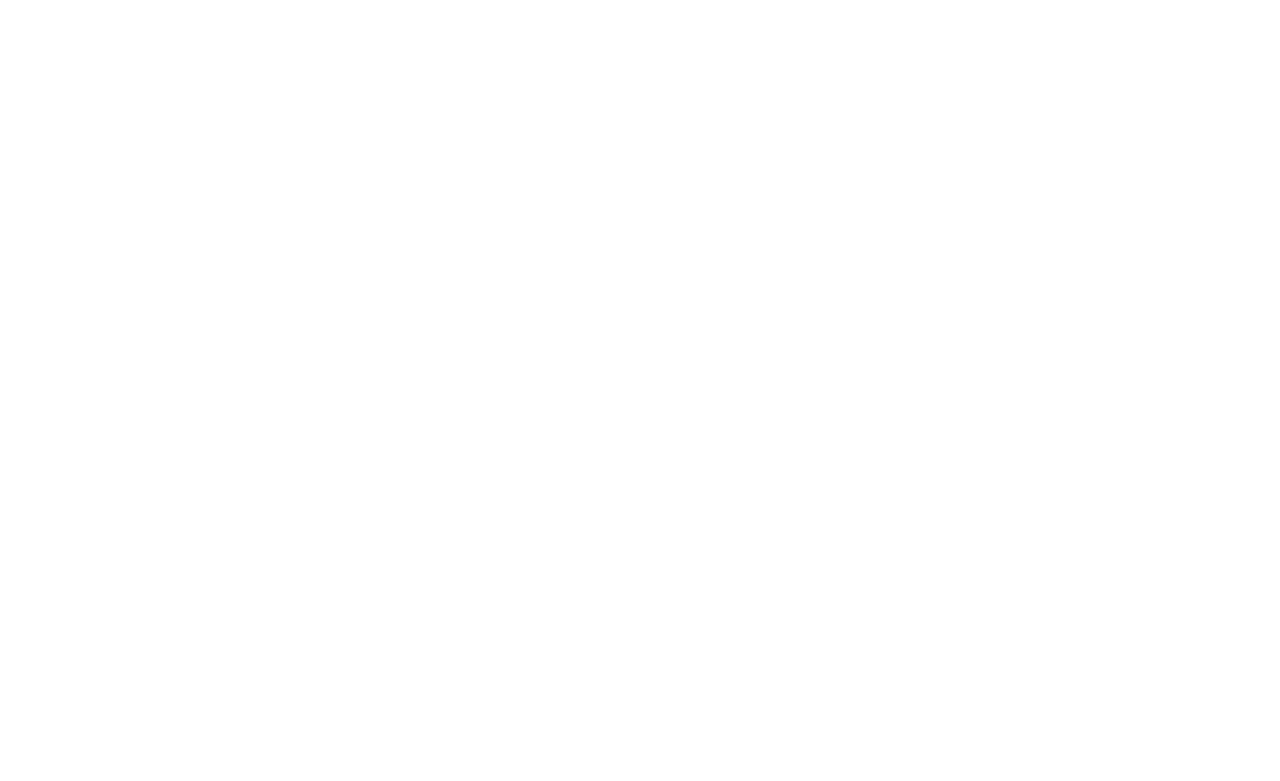
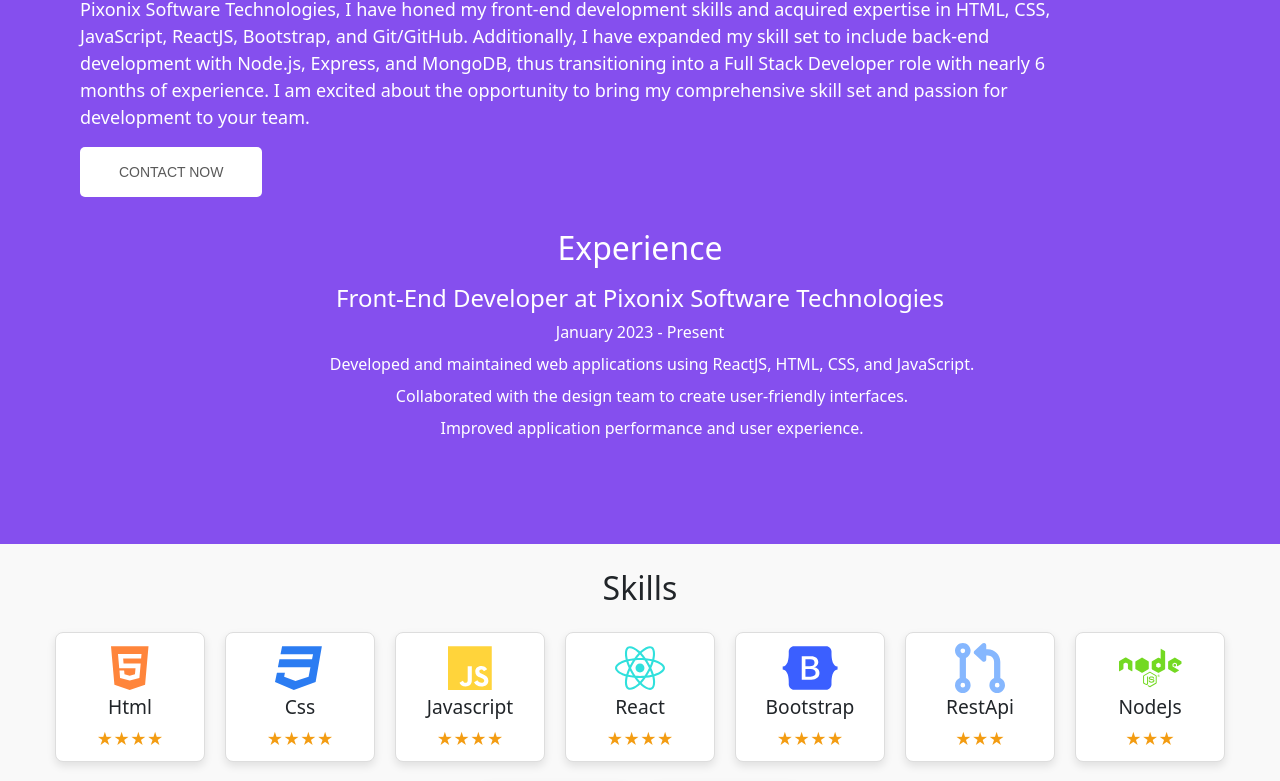
Before and after one commit to ParvezMusharraf/React-portfolio, a React (Create React App) app: page / in a window 1280 px wide. Shown: the part 1116-1897 px from the top of the page. Before the commit the page ends 800 px from the top, so only its background shows below. Built offline with nearby package versions, Linux system fonts and the light colour scheme.

Commit message:
added skills section and fixed scrolls

```diff
--- a/public/index.html
+++ b/public/index.html
@@ -32,7 +32,7 @@
     <style>
       *{
         padding: 0;
-        overflow-x: hidden;
+        /* overflow-x: hidden; */
         margin: 0;
       }
       body{
--- a/src/App.js
+++ b/src/App.js
@@ -10,7 +10,7 @@
 import "./app.scss"
 import { useState } from 'react';
 import {motion} from "framer-motion";
-
+import SkillsSection from './components/skills/SkillsSection';
 
 function App() {
 
@@ -22,6 +22,7 @@
         <div className="sections">
         <Hero name={"Parvez Musharraf"} role={"Frontend Developer"}/>
         <About/>
+        <SkillsSection/>
         <Project/>
         <Services/>
         <Contact/>
--- a/src/components/About/About.jsx
+++ b/src/components/About/About.jsx
@@ -14,13 +14,13 @@
       mainControls.start("visible");
       slidesControls.start("visible");
     }
-  });
+  }, [isInView, mainControls, slidesControls]);
 
   return (
     <div className="about" id="about">
       <motion.section
         ref={ref}
-        class="about_left "
+        className="about_left"
         id="about-left"
         variants={{
           hidden: { opacity: 0, y: 75 },
@@ -51,76 +51,25 @@
         </button>
       </motion.section>
       <motion.section
-        ref={ref}
-        class="about_right "
-        id="about_right"
+        className="experience"
+        id="experience"
         variants={{
           hidden: { opacity: 0, y: 75 },
           visible: { opacity: 1, y: 0 },
         }}
         initial="hidden"
-        animate={mainControls}
-        transition={{ duration: 0.5, delay: 0.34 }}
+        animate={slidesControls}
+        transition={{ duration: 0.5, delay: 0.5 }}
       >
-        <p>html</p>
-        <div class="container">
-          <div class="skills html">
-            <span>90%</span>
-          </div>
-        </div>
-
-        <p>CSS</p>
-        <div class="container">
-          <div class="skills css">
-            {" "}
-            <span>80%</span>{" "}
-          </div>
-        </div>
-
-        <p>JavaScript</p>
-        <div class="container">
-          <div class="skills js">
-            {" "}
-            <span>65%</span>
-          </div>
-        </div>
-
-        <p>React</p>
-        <div class="container">
-          <div class="skills reactjs ">
-            <span>80%</span>
-          </div>
-        </div>
-
-        <p>Bootstrap</p>
-        <div class="container">
-          <div class="skills bootstrap ">
-            <span>80%</span>
-          </div>
-        </div>
-        <p>Node js</p>
-        <div class="container">
-          <div class="skills Node ">
-            <span>60%</span>
-          </div>
-        </div>
-        <p>Express Js</p>
-        <div class="container">
-          <div class="skills express ">
-            <span>60%</span>
-          </div>
-        </div>
-        <p>Mongodb</p>
-        <div class="container">
-          <div class="skills mongoDb ">
-            <span>50%</span>
-          </div>
-        </div>
-        <p>Git/Github</p>
-        <div class="container">
-          <div class="skills git ">
-            <span>65%</span>
-          </div>
+        <h2>Experience</h2>
+        <div className="experience_item">
+          <h3>Front-End Developer at Pixonix Software Technologies</h3>
+          <p>January 2023 - Present</p>
+          <ul>
+            <li>Developed and maintained web applications using ReactJS, HTML, CSS, and JavaScript.</li>
+            <li>Collaborated with the design team to create user-friendly interfaces.</li>
+            <li>Improved application performance and user experience.</li>
+          </ul>
         </div>
       </motion.section>
     </div>
--- a/src/components/About/about.scss
+++ b/src/components/About/about.scss
@@ -4,7 +4,7 @@
     padding: 80px 0;
     text-align: center;
     display: flex;
-    flex-direction: row;
+    flex-direction: column;
     justify-content: space-between;
     background-color:$SecMainColor;
     color: $mainColor;
@@ -12,15 +12,11 @@
     height: auto;
 
     .about_left {
-        width: 60vw;
+        width: auto;
         margin-top: 30px;
-        padding-right: 10px;
 
         h2 {
             font-size: 36px;
-            margin-bottom: 20px;
-            text-align: left;
-            margin-left: 80px;
             overflow-y: hidden;
           }
 
@@ -55,79 +51,41 @@
                       }
             }
         }
-        .about_right {
-            width: 40vw;
-            padding: 10px;
+
+        .experience {
+          margin-top: 2rem;
+
+          h2 {
+            font-size: 2rem;
+            margin-bottom: 1rem;
+          }
+
+          .experience_item {
+            margin-bottom: 1.5rem;
+
+            h3 {
+              font-size: 1.5rem;
+              margin-bottom: 0.5rem;
+            }
 
             p {
-                font-family: "Geologica", sans-serif;
-                margin-top: 12px;
-                float: left;
-                margin-left: 60px;
-                margin-bottom: 0;
+              font-size: 1rem;
+              margin-bottom: 0.5rem;
+            }
+
+            ul {
+              list-style-type: none;
+              padding-left: 1.5rem;
+
+              li {
+                font-size: 1rem;
+                margin-bottom: 0.5rem;
               }
+            }
+          }
+        }
+    }
 
-            .container {
-                width: 100%;
-                background-color: $SecMainColor;
-                .skills {
-                    text-align: right;
-                    padding-top: 5px;
-                    padding-bottom: 5px;
-                    color: white;
-                    border-radius: 10px;
-                    span {
-                        color: #000000;
-                      }
-                  }
-                  .html {
-                    width: 90%;
-                    background-color: $mainColor;
-                    padding: 2px;
-                  }
-                  .css {
-                    width: 80%;
-                    background-color: $mainColor;
-                    padding: 2px;
-                  }
-                  .js {
-                    width: 65%;
-                    background-color: $mainColor;
-                    padding: 2px;
-                  }
-                  .reactjs {
-                    width: 80%;
-                    background-color: $mainColor;
-                    padding: 2px;
-                  }
-                  .bootstrap {
-                    width: 80%;
-                    background-color: $mainColor;
-                    padding: 2px;
-                  }
-                  .Node {
-                    width: 60%;
-                    background-color: $mainColor;
-                    padding: 2px;
-                  }
-                  .express {
-                    width: 50%;
-                    background-color: $mainColor;
-                    padding: 2px;
-                  }
-                  .mongoDb {
-                    width: 50%;
-                    background-color: $mainColor;
-                    padding: 2px;
-                  }
-                  .git {
-                    width: 60%;
-                    background-color: $mainColor;
-                    padding: 2px;
-                  }
-              }
-          }
-    }
 
 
     @media only screen and (max-width: 980px){
--- /dev/null
+++ b/src/components/skills/SkillsSection.jsx
@@ -0,0 +1,40 @@
+import React from 'react';
+import './skills.scss'
+
+const skills = [
+  { logo: <i class="fa-brands fa-html5" style={{color:"rgb(255 133 59)",fontSize:"50px"}}></i>, name: 'Html', rating: 4 },
+  { logo: <i class="fa-brands fa-css3" style={{color:"#2b7cf2",fontSize:"50px"}}></i>, name: 'Css', rating: 4 },
+  { logo: <i class="fa-brands fa-js" style={{color:"#FFD43B",fontSize:"50px"}}></i>, name: 'Javascript', rating: 4 },
+  { logo: <i class="fa-brands fa-react" style={{color:"rgb(48 224 220)",fontSize:"50px"}}></i>, name: 'React', rating: 4 },
+  { logo: <i class="fa-brands fa-bootstrap" style={{color:"rgb(59 95 255)",fontSize:"50px"}}></i>, name: 'Bootstrap', rating: 4 },
+  { logo: <i class="fa-solid fa-code-pull-request" style={{color:"#86b7fe",fontSize:"50px"}}></i>, name: 'RestApi', rating: 3 },
+  { logo: <i class="fa-brands fa-node" style={{color:"#74d922",fontSize:"50px"}}></i>, name: 'NodeJs', rating: 3 },
+  { logo: <i class="fa-brands fa-node-js" style={{color:"rgb(84 76 49)",fontSize:"50px"}}></i>, name: 'ExpressJs', rating: 3 },
+  { logo: <i class="fa-brands fa-mdb" style={{color:"#3d4509",fontSize:"50px"}}></i>, name: 'MongoDb', rating: 3 },
+  // Add more skills as needed
+];
+
+const SkillBox = ({ logo, name, rating }) => (
+  <div className="skill-box">
+    {logo}
+    <div className="skill-name">{name}</div>
+    <div className="skill-rating">{'★'.repeat(rating)}</div>
+  </div>
+);
+
+export default function SkillsSection() {
+  return (
+    <div className="SkillsSection" id='SkillsSection'>
+      <section className='Projects-section'>
+        <div className="heading d-flex justify-content-center align-items-center ">
+          Skills
+        </div>
+        <div className="skills-container">
+          {skills.map((skill, index) => (
+            <SkillBox key={index} {...skill} />
+          ))}
+        </div>
+      </section>
+    </div>
+  );
+}
--- /dev/null
+++ b/src/components/skills/skills.scss
@@ -0,0 +1,44 @@
+.SkillsSection {
+    padding: 20px;
+    background-color: #f9f9f9;
+
+    .Projects-section {
+      .heading {
+        font-size: 2rem;
+        margin-bottom: 20px;
+      }
+    }
+
+    .skills-container {
+      display: flex;
+      flex-wrap: wrap;
+      gap: 20px;
+      justify-content: center;
+
+      .skill-box {
+        background-color: #fff;
+        border: 1px solid #ddd;
+        border-radius: 8px;
+        padding: 10px;
+        width: 150px;
+        text-align: center;
+        box-shadow: 0 4px 8px rgba(0, 0, 0, 0.1);
+
+        .skill-logo {
+          width: 50px;
+          height: 50px;
+          object-fit: contain;
+          margin-bottom: 10px;
+        }
+
+        .skill-name {
+          font-size: 1.2rem;
+          margin-bottom: 5px;
+        }
+
+        .skill-rating {
+          color: #f39c12;
+        }
+      }
+    }
+  }
```
